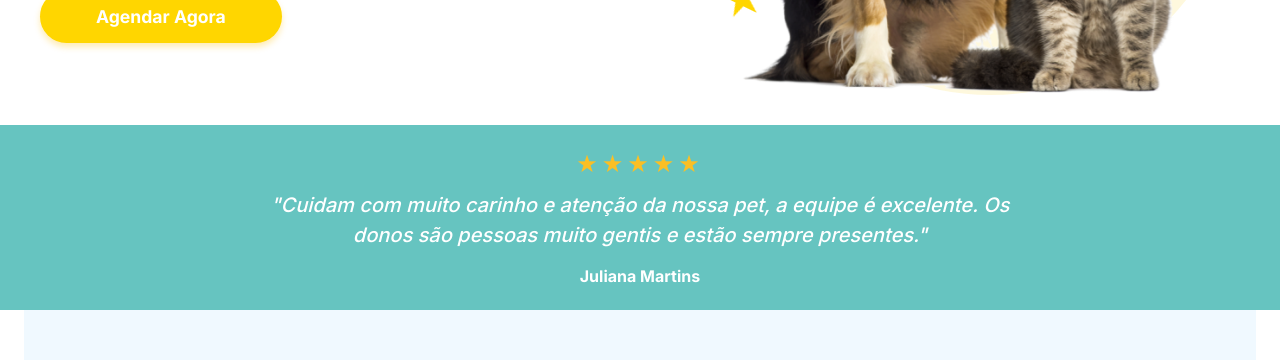
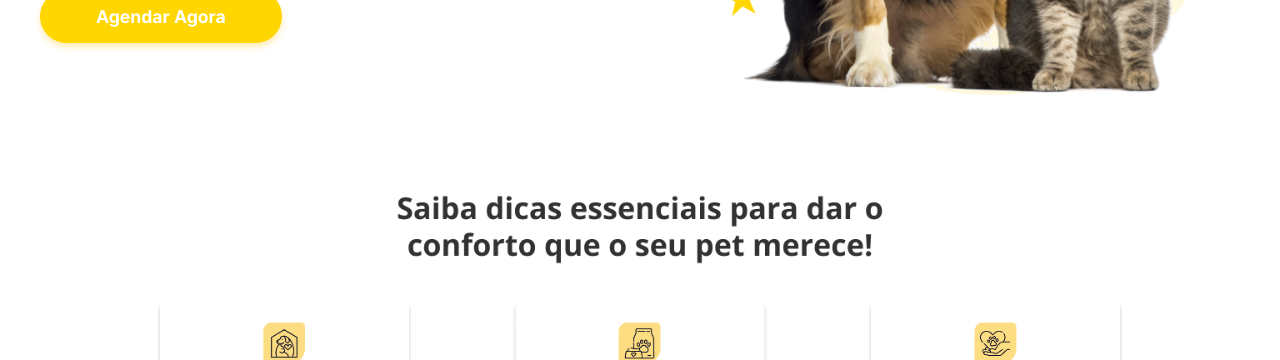
Before and after one commit to FilipiWanderley/PetCare, a Next.js app: page / in a window 1280 px wide. Shown: the part 500-860 px from the top of the page. Built offline with nearby package versions, Linux system fonts and the light colour scheme.

Commit message:
refactor: Replace testimonial card with services image on home page

```diff
--- a/src/app/page.module.css
+++ b/src/app/page.module.css
@@ -202,23 +202,27 @@
   }
 }
 
-/* Testimonial Section (Middle) */
-.testimonialSection {
+/* Services Image Section */
+.servicesImageSection {
   width: 100%;
-  padding: 0;
-  background-color: transparent;
+  padding: 2rem 1rem;
   display: flex;
   justify-content: center;
-  position: relative;
-  z-index: 2;
-  margin-top: -2rem; /* Overlap slightly or just close */
+  background-color: #fff;
 }
 
-.testimonialContainer {
+.servicesImageContainer {
   width: 100%;
-  max-width: 100%; /* Ensure it fills the width */
+  max-width: var(--container-width);
   display: flex;
   justify-content: center;
+}
+
+.servicesImage {
+  width: 100%;
+  height: auto;
+  max-width: 100%;
+  object-fit: contain;
 }
 
 /* Booking Section */
--- a/src/app/page.tsx
+++ b/src/app/page.tsx
@@ -1,7 +1,6 @@
 import Image from 'next/image';
 import styles from './page.module.css';
 import { ServicesSection } from '@/components/sections/ServicesSection';
-import { TestimonialCard } from '@/components/features/TestimonialCard';
 
 export default function Home() {
   return (
@@ -39,10 +38,16 @@ export default function Home() {
         </div>
       </section>
 
-      {/* Testimonial Section - Moved between Hero and Booking */}
-      <section className={styles.testimonialSection}>
-        <div className={styles.testimonialContainer}>
-          <TestimonialCard />
+      {/* Services Image Section */}
+      <section className={styles.servicesImageSection}>
+        <div className={styles.servicesImageContainer}>
+          <Image
+            src="/assets/images/services.png"
+            alt="Nossos Serviços"
+            width={1200}
+            height={600}
+            className={styles.servicesImage}
+          />
         </div>
       </section>
 
```
Also changed, not shown: public/assets/images/services.png (added).
